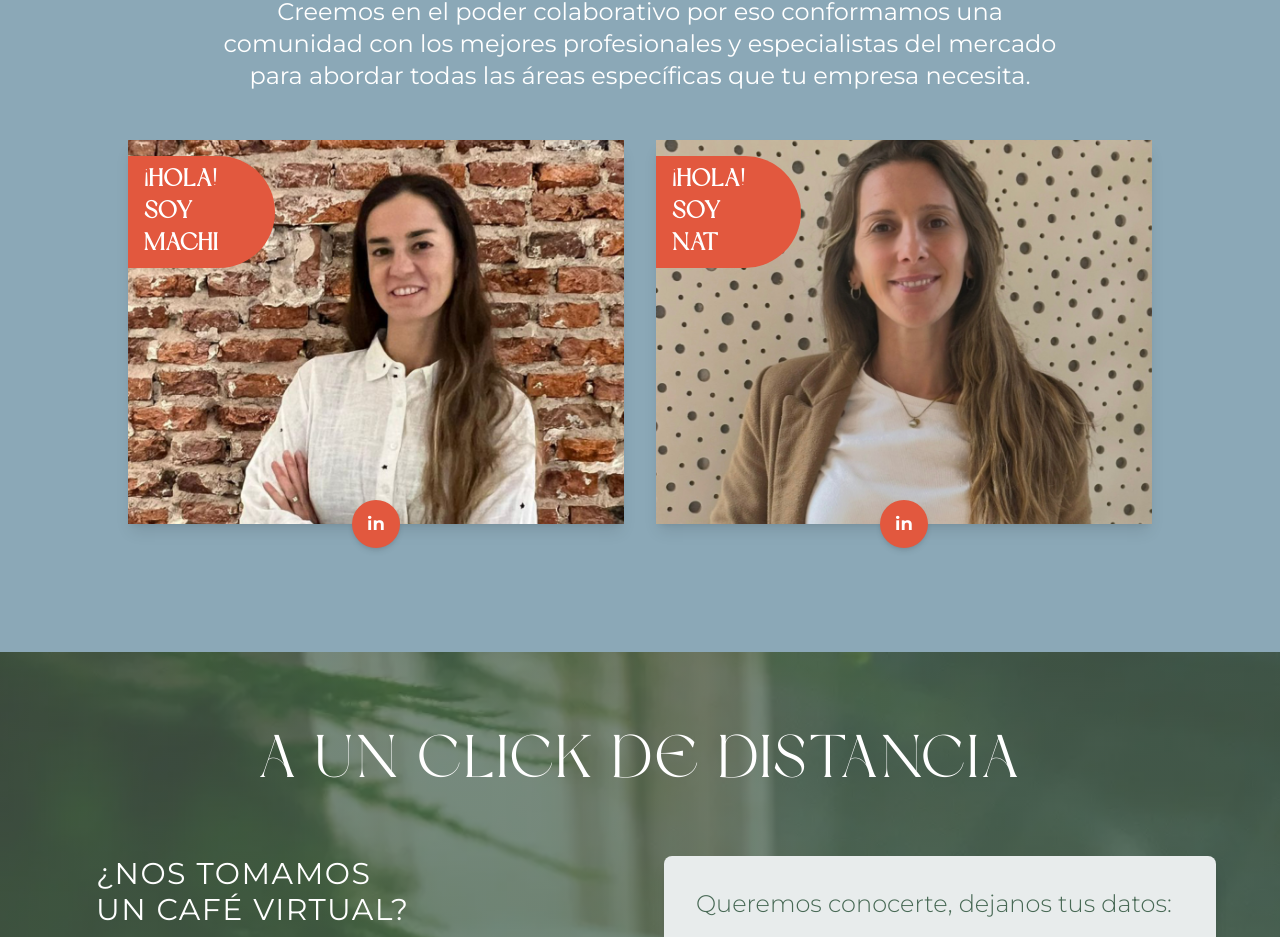
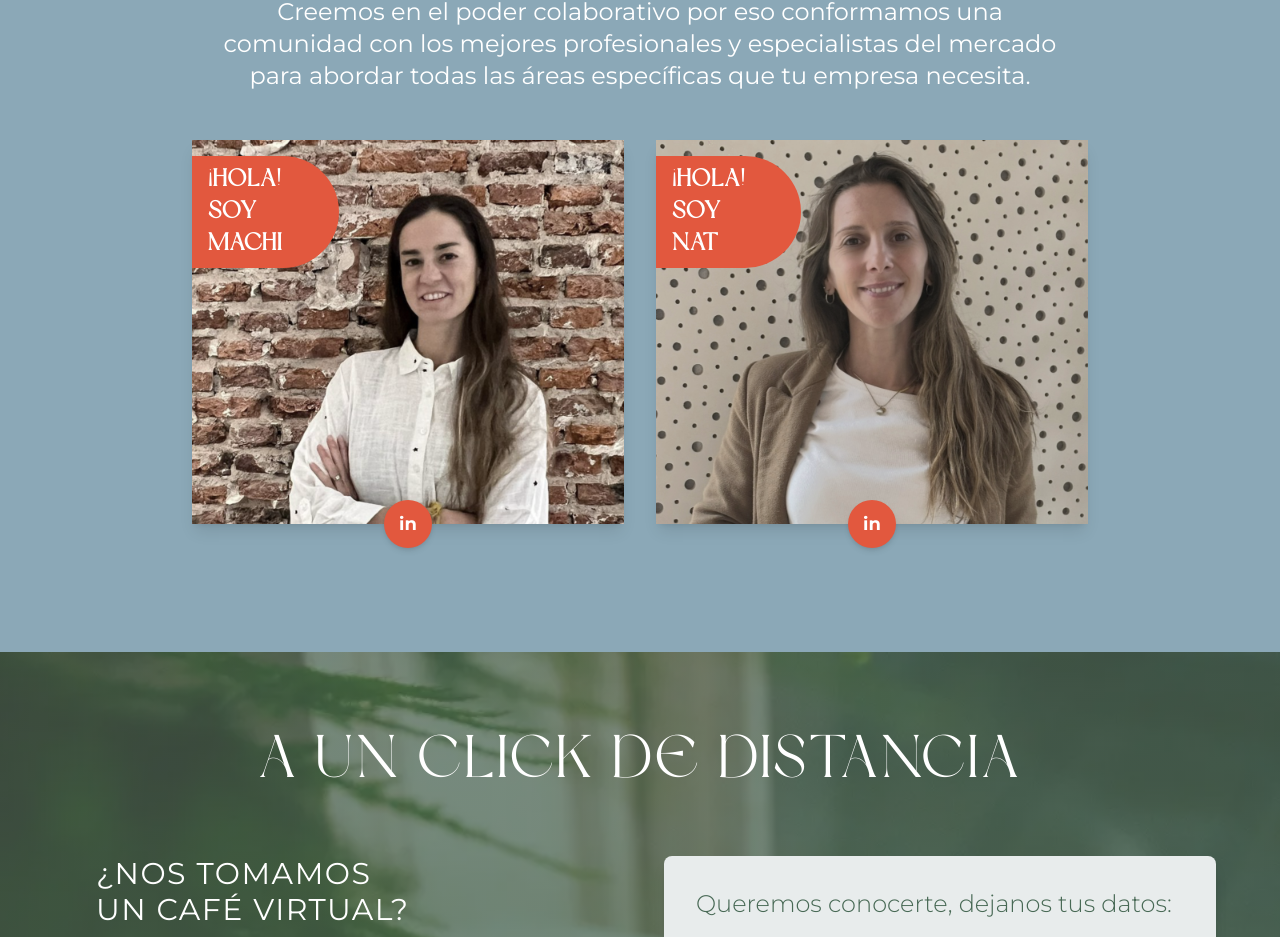
Before and after one commit to pueblobranding/pueblo, a Next.js app: page / in a window 1280 px wide. Shown: the part 1834-2771 px from the top of the page. Built offline with nearby package versions, Linux system fonts and the light colour scheme; no server answers.

Commit message:
Adjust container width and image saturation in NosotrasSection4 for improved layout and visual consistency.

```diff
--- a/components/nosotras-4.tsx
+++ b/components/nosotras-4.tsx
@@ -36,7 +36,7 @@ export default function NosotrasSection4() {
 
     return (
         <section id="nosotras" className="flex justify-center min-h-fit bg-pewter-blue-100 px-4">
-            <div className="container mx-auto max-w-5xl">
+            <div className="container mx-auto max-w-4xl">
                 <div className="flex flex-col md:flex-row gap-8 md:items-start">
                     {teamMembers.map((section) => (
                         <div
@@ -51,7 +51,7 @@ export default function NosotrasSection4() {
                                     alt={section.title}
                                     layout="fill"
                                     objectFit="cover"
-                                    className="saturate-"
+                                    className="saturate-60"
                                 />
                                 <div
                                     style={{ fontFamily: 'dream-avenue' }}
```
